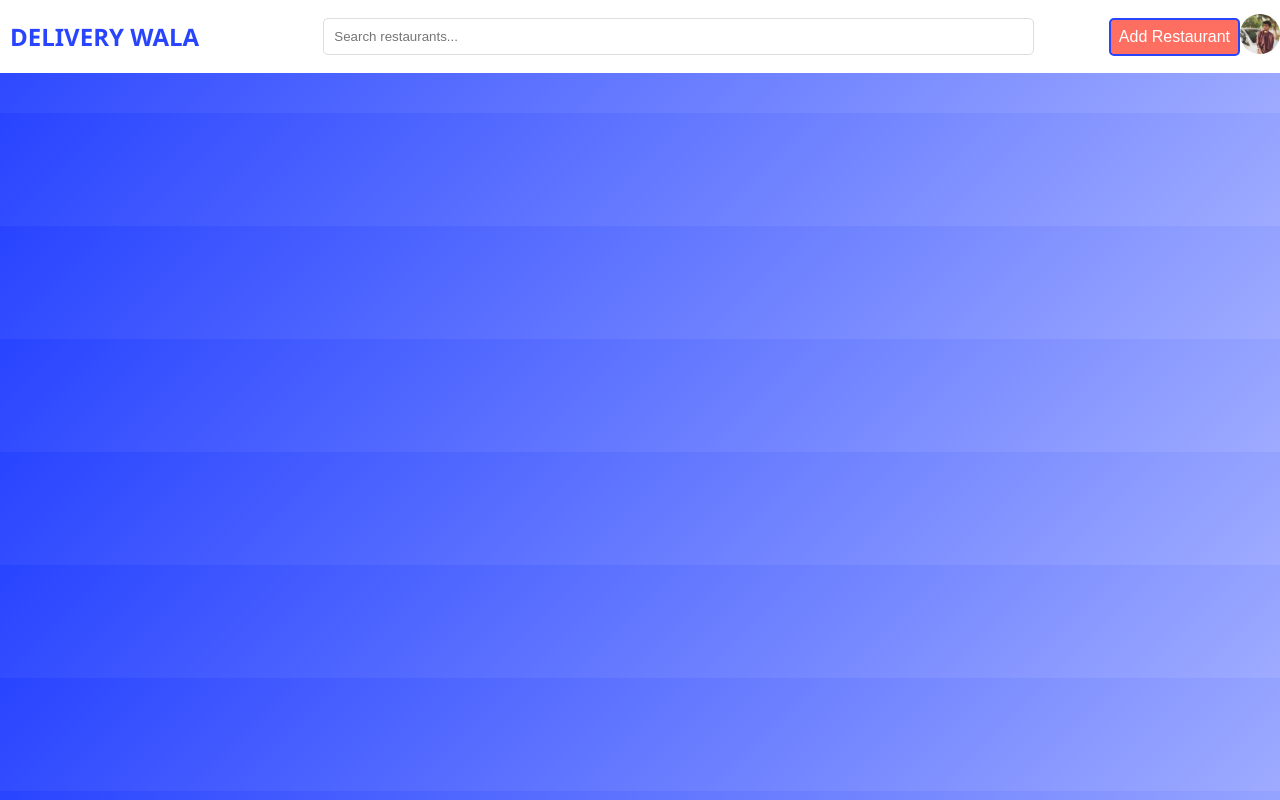
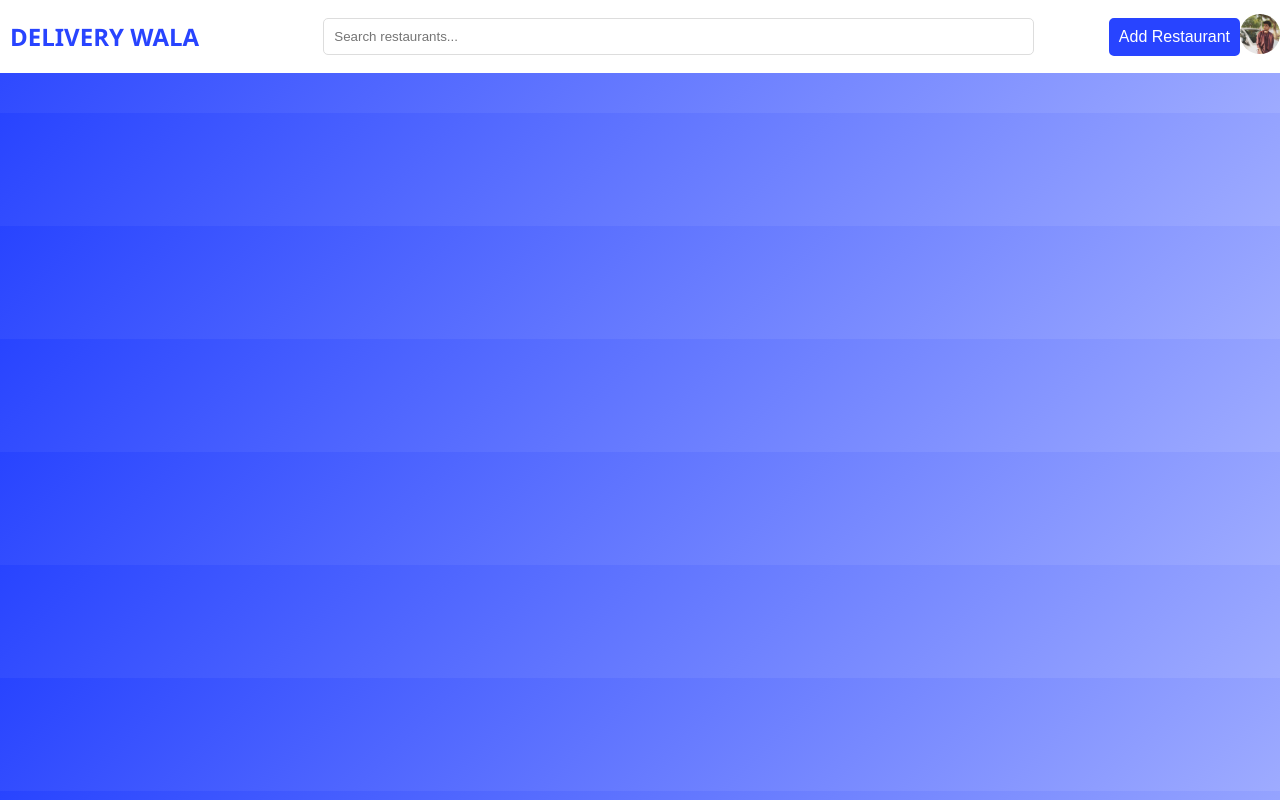
Before and after one commit to CodeWithAhmedd/DELIVERY-WALA, a plain HTML site: page restraunt.html in a window 1280 px wide. In both pictures the pointer is over the button "Add Restaurant". Drawn offline with Linux system fonts and the light colour scheme; some packages are replaced by stand-ins of ours; a script that the page names is missing.

Commit message:
Update styles.css

```diff
--- a/styles.css
+++ b/styles.css
@@ -90,7 +90,7 @@ nav h1 {
 }
 
 .add-restaurant-btn:hover {
-    background-color: #ff6f61;
+    background-color: #2844ff;
     color: #fff;
 }
 
```
